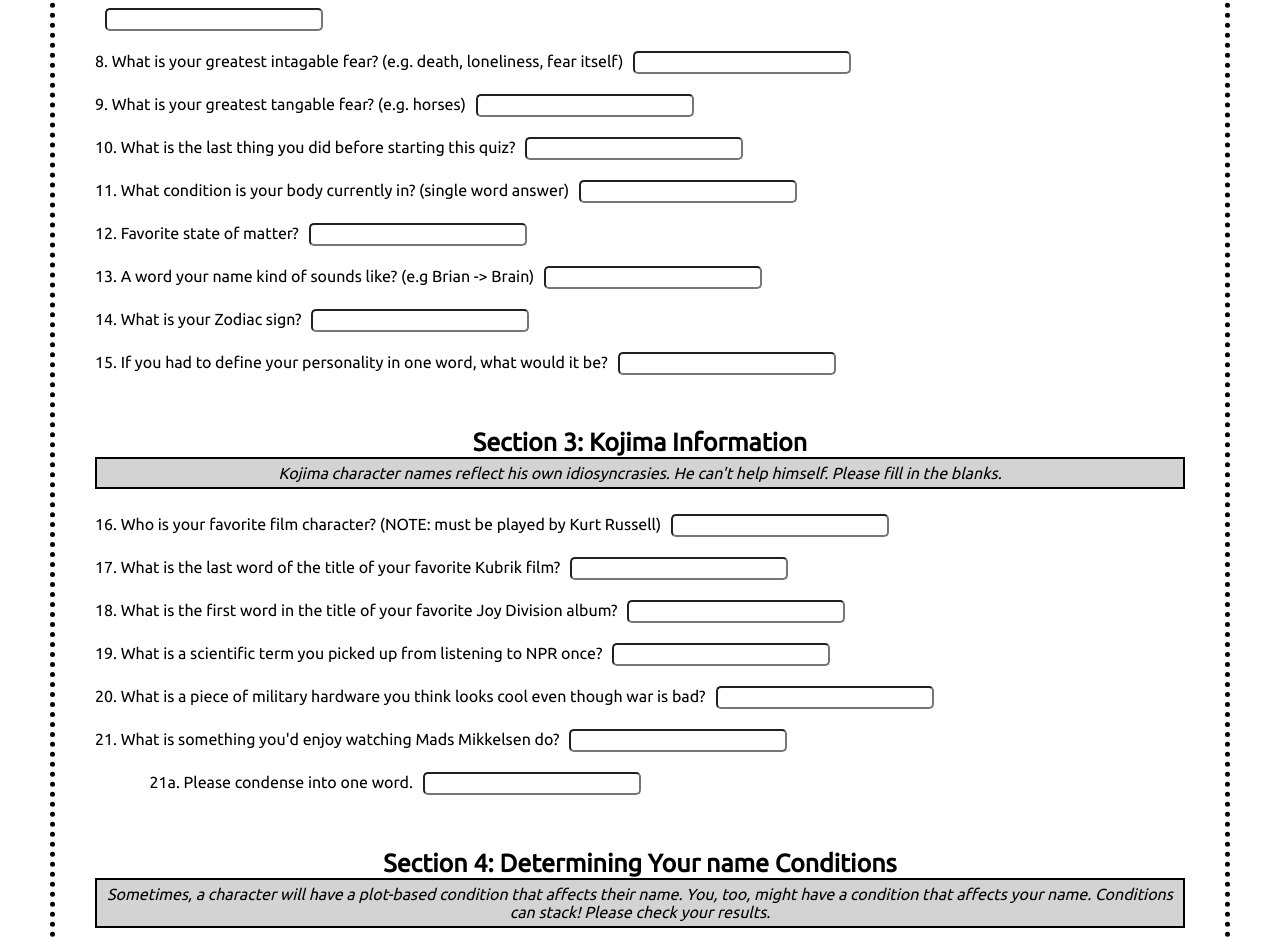
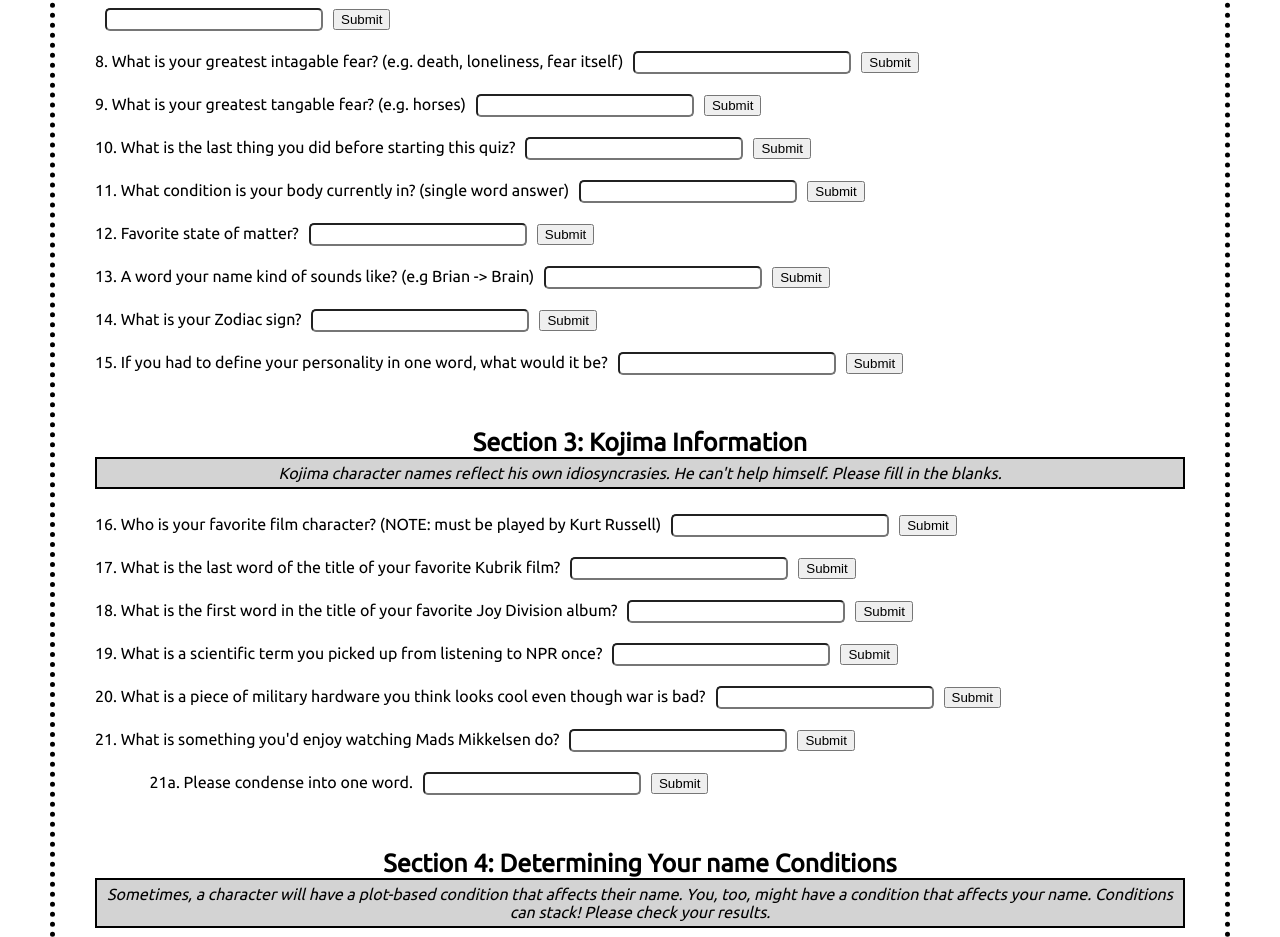
Before and after one commit to vskemp/hideo-kojima-name-gen, a plain HTML site: page index.html in a window 1280 px wide. Shown: the part 1156-2093 px from the top of the page. Drawn offline with Linux system fonts and the light colour scheme.

Commit message:
added all submit buttons

```diff
--- a/index.html
+++ b/index.html
@@ -45,26 +45,26 @@
                         <div class="text-indent"> 4a. Condense this story into two words. <input type="text" id="twoMemory"><button onclick="sec9Num2Three()">Submit</button><br></div>
                     5. What is the object you'd least like to be stabbed by?<input type="text" id="stabbedBy"><button onclick="sec11Num1()">Submit</button><br>
                     6. What is something you are good at? (Verb ending in -ing)<input type="text" id="goodAt"><button onclick="sec10Num2Four()">Submit</button><br>
-                    7. How many carrots do you believe you could eat in one sitting, if someone, like, forced you to eat as many carrots as possible?<input type="text" id="carrotNum"><br>
-                    8. What is your greatest intagable fear? (e.g. death, loneliness, fear itself)<input type="text" id="intanFear"><br>
-                    9. What is your greatest tangable fear? (e.g. horses)<input type="text" id="tanFear"><br>
-                    10. What is the last thing you did before starting this quiz?<input type="text" id="beforeQuiz"><br>
-                    11. What condition is your body currently in? (single word answer)<input type="text" id="bodyCondition"><br>
-                    12. Favorite state of matter?<input type="text" id="favMatter"><br>
-                    13. A word your name kind of sounds like? (e.g Brian -> Brain)<input type="text" id="nameSound"><br>
-                    14. What is your Zodiac sign?<input type="text" id="zodiacSign"><br>
-                    15. If you had to define your personality in one word, what would it be?<input type="text" id="onePersonality"><br>
+                    7. How many carrots do you believe you could eat in one sitting, if someone, like, forced you to eat as many carrots as possible?<input type="text" id="carrotNum"><button onclick="sec7Num2Three()">Submit</button><br>
+                    8. What is your greatest intagable fear? (e.g. death, loneliness, fear itself)<input type="text" id="intanFear"><button onclick="sec9Num2One()">Submit</button><br>
+                    9. What is your greatest tangable fear? (e.g. horses)<input type="text" id="tanFear"><button onclick="sec9Num2Two()">Submit</button><br>
+                    10. What is the last thing you did before starting this quiz?<input type="text" id="beforeQuiz"><button onclick="sec12Num5()">Submit</button><br>
+                    11. What condition is your body currently in? (single word answer)<input type="text" id="bodyCondition"><button onclick="sec4Num2Eight()">Submit</button><br>
+                    12. Favorite state of matter?<input type="text" id="favMatter"><button onclick="sec8Num2One()">Submit</button><br>
+                    13. A word your name kind of sounds like? (e.g Brian -> Brain)<input type="text" id="nameSound"><button onclick="sec10Num2Six()">Submit</button><br>
+                    14. What is your Zodiac sign?<input type="text" id="zodiacSign"><button onclick="sec8Num2Four()">Submit</button><br>
+                    15. If you had to define your personality in one word, what would it be?<input type="text" id="onePersonality"><button onclick="sec7Num2One()">Submit</button><br>
         </a>
         <div class="section-num">
             <div class="section-header"> Section 3: Kojima Information</div>
                 <div class="section-info"> Kojima character names reflect his own idiosyncrasies. He can't help himself. Please fill in the blanks.</div>
-                    <a class="section-steps"> 16. Who is your favorite film character? (NOTE: must be played by Kurt Russell)<input type="text" id="kurtRussell"><br>
-                    17. What is the last word of the title of your favorite Kubrik film?<input type="text" id="kubrikFilm"><br>
-                    18. What is the first word in the title of your favorite Joy Division album?<input type="text" id="joyDivision"><br>
-                    19. What is a scientific term you picked up from listening to NPR once?<input type="text" id="nprTerm"><br>
-                    20. What is a piece of military hardware you think looks cool even though war is bad?<input type="text" id="warBad"><br>
-                    21. What is something you'd enjoy watching Mads Mikkelsen do?<input type="text" id="madsMikkelson"><br>
-                        <div class="text-indent"> 21a. Please condense into one word.<input type="text" id="madsOne"></div>
+                    <a class="section-steps"> 16. Who is your favorite film character? (NOTE: must be played by Kurt Russell)<input type="text" id="kurtRussell"><button onclick="sec7Num2Four()">Submit</button><br>
+                    17. What is the last word of the title of your favorite Kubrik film?<input type="text" id="kubrikFilm"><button onclick="sec10Num2One()">Submit</button><br>
+                    18. What is the first word in the title of your favorite Joy Division album?<input type="text" id="joyDivision"><button onclick="sec10Num2Two()">Submit</button><br>
+                    19. What is a scientific term you picked up from listening to NPR once?<input type="text" id="nprTerm"><button onclick="sec10Num2Three()">Submit</button><br>
+                    20. What is a piece of military hardware you think looks cool even though war is bad?<input type="text" id="warBad"><button onclick="sec9Num2Four()">Submit</button><br>
+                    21. What is something you'd enjoy watching Mads Mikkelsen do?<input type="text" id="madsMikkelson"><button>Submit</button><br>
+                        <div class="text-indent"> 21a. Please condense into one word.<input type="text" id="madsOne"><button onclick="sec10Num1()">Submit</button><br></div>
                     </a>
         </div>
         <div class="section-num">
@@ -163,7 +163,7 @@
                 <div class="section-info">Kojima's early work includes lots of characters that have names that are widely considered to be "normal". Was this just because, in the early years, he didn't have the power to say, "I'm Hideo Kojima, I can name someone Die-Hardman if I want to" without people questioning him? Probably.</div>
                     <a class="section-steps"> 1. ________<!--Insert Sec 2 #1 Answer Here--> This is your full name.<br>
                     2.+ ________ Conditions you accured in Section 4. <!--Section 4 Conditions--><br>
-                    <button onclick="clickForName()">Click Here To Generate Your Name</button><br>
+                    <button onclick="clickForName6()">Click Here To Generate Your Name</button><br>
                     3. That is your name: _______<!--Insert Both Here--> Your Kojima name is probably just your actual name. Sorry if you were expecting something wild. Skip to Section 13.<br>
                     </a>
         </div>
@@ -193,7 +193,7 @@
                             </label>
                         </div>
                         3. +________ Any conditions you accured in Section 4.<!--Insert Section 4--><br>
-                        <button onclick="clickForName()">Click Here To Generate Your Name</button><br>
+                        <button onclick="clickForName7()">Click Here To Generate Your Name</button><br>
                     4. _________<!--Insert Both--> That is your name. Skip to Section 13.<br>
                     </a>
         </div>
@@ -228,7 +228,7 @@
                     </label>
                     <br>
                     4. +______ Conditions you accured in Section 4.<!--Inser Here--><br>
-                    <button onclick="clickForName()">Click Here To Generate Your Name</button><br>
+                    <button onclick="clickForName8()">Click Here To Generate Your Name</button><br>
                     5. _______<!--Insert All-->That's your Kojima name. Skip to Section 13.
                     </a>
         </div>
@@ -259,7 +259,7 @@
                         </div>
                         </div>
                     3. +______ Conditions you accured in Section 4.<!--insert here--><br>
-                    <button onclick="clickForName()">Click Here To Generate Your Name</button><br>
+                    <button onclick="clickForName9()">Click Here To Generate Your Name</button><br>
                     4. _______<!--insert all--> That's your name. Skip to Section 13.</b>
                     </a>
         </div>
@@ -299,13 +299,13 @@
                             </label>
                         </div>
                     3. +______ Conditions you accured from Section 4.<!--insert here--><br>
-                    <button onclick="clickForName()">Click Here To Generate Your Name</button><br>
+                    <button onclick="clickForName10()">Click Here To Generate Your Name</button><br>
                     4. _______<!--insert all--> That's your name. Skip to Section 13.<br>
                     </a>
         </div>
         <div class="section-num">
             <div class="section-header">Section 11: Violent name</div>
-                <div class="section-info">Sometimes, a Kojima name can be very thretening and violent, like Sniper Wolf, or The Fury. Now you can also be threatening and violent.</div>
+                <div class="section-info">Sometimes, a Kojima name can be very threatening and violent, like Sniper Wolf, or The Fury. Now you can also be threatening and violent.</div>
                     <a class="section-steps">1. ______<!--insert sec2 # 5-->This is your last name.<br>
                     2. Roll a d4. Use this table to determine your last name:
                         <div class="table">1: ______<!--sec 3 #19-->
@@ -328,7 +328,7 @@
                                 <input type="checkbox"></input>
                             </label>
                         </div>
-                    <button onclick="clickForName()">Click Here To Generate Your Name</button><br>
+                    <button onclick="clickForName11()">Click Here To Generate Your Name</button><br>
                     3. _______<!--insert all-->That's your name. Skip to Section 13.<br>
                     </a>
         </div>
@@ -337,7 +337,7 @@
                 <div class="section-info"> Sometimes, Kojima gives up and just names a character exacytly what they are. Congradulations. You are exactly what you do.</div>
                     <a class="section-steps">5. Answers from Section 2, Number 10: _______<!--insert here-->This is your full name.<br>
                     6.+______ Conditions accured in Section 4.<!--insert sec 4--><br>
-                    <button onclick="clickForName()">Click Here To Generate Your Name</button><br>
+                    <button onclick="clickForName12()">Click Here To Generate Your Name</button><br>
                     7. _____<!--insert all-->That's your name. Skip to Section 13.<br>
                 </a>
         </div>
```
